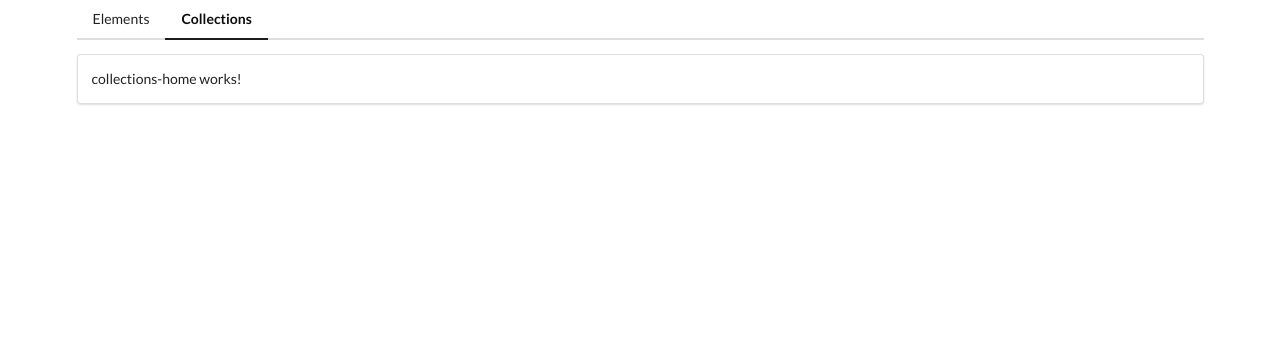
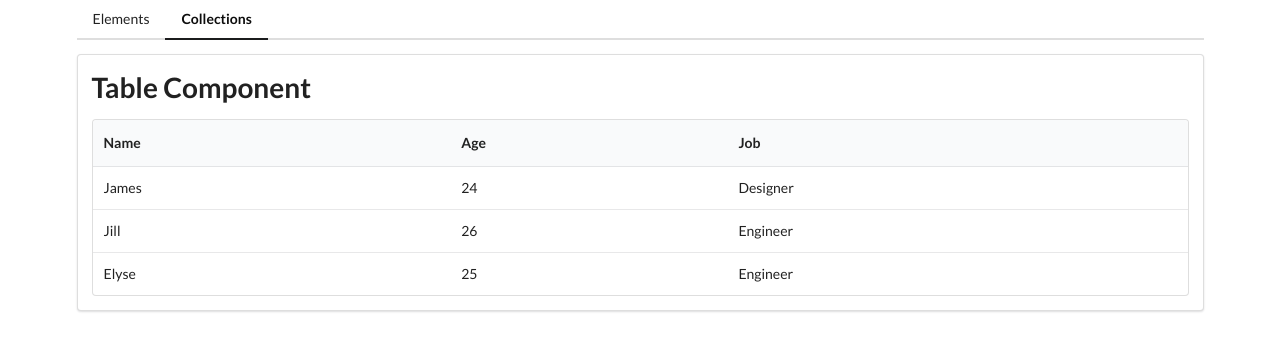
Before and after one commit to davidjbaker1994/TheModernAngularBootcamp, an Angular app in the folder comps/: page /collections in a window 1280 px wide. Shown: the top 350 px of the page. Built offline with nearby package versions, Linux system fonts and the light colour scheme.

Commit message:
122. Assembling the Table

```diff
--- a/comps/src/app/collections/collections-home/collections-home.component.html
+++ b/comps/src/app/collections/collections-home/collections-home.component.html
@@ -1 +1,2 @@
-<p>collections-home works!</p>
+<app-divider>Table Component</app-divider>
+<app-table [data]="data" [headers]="headers"></app-table>
--- a/comps/src/app/collections/collections-home/collections-home.component.ts
+++ b/comps/src/app/collections/collections-home/collections-home.component.ts
@@ -6,6 +6,16 @@
   styleUrls: ['./collections-home.component.css']
 })
 export class CollectionsHomeComponent implements OnInit {
+  data = [
+    { name: 'James', age: 24, job: 'Designer', employed: true},
+    { name: 'Jill', age: 26, job: 'Engineer', employed: false },
+    { name: 'Elyse', age: 25, job: 'Engineer', employed: true }
+  ];
+  headers = [
+    { key: 'name', label: 'Name' },
+    { key: 'age', label: 'Age'},
+    { key: 'job', label: 'Job'}
+  ];
 
   constructor() { }
 
--- /dev/null
+++ b/comps/src/app/collections/table/table.component.html
@@ -0,0 +1,16 @@
+<table class="ui table">
+    <thead>
+        <tr>
+            <th *ngFor="let header of headers">
+                {{ header.label }}
+            </th>
+        </tr>
+    </thead>
+    <tbody>
+        <tr *ngFor="let record of data">
+            <td *ngFor="let header of headers">
+                {{ record[header.key] }}
+            </td>
+        </tr>
+    </tbody>
+</table>
--- /dev/null
+++ b/comps/src/app/collections/table/table.component.ts
@@ -0,0 +1,19 @@
+import { Component, Input, OnInit } from '@angular/core';
+
+@Component({
+  selector: 'app-table',
+  templateUrl: './table.component.html',
+  styleUrls: ['./table.component.css']
+})
+export class TableComponent implements OnInit {
+  //Didn't work with 'data = []';
+  @Input() data: any[] = [];
+  @Input() headers: any[] = [];
+
+
+  constructor() { }
+
+  ngOnInit(): void {
+  }
+
+}
```
Also changed, not shown: comps/src/app/collections/collections.module.ts (+6 -2 lines), comps/src/app/collections/table/table.component.css (added), 1 other file (tests, documents, lock files or other folders).
